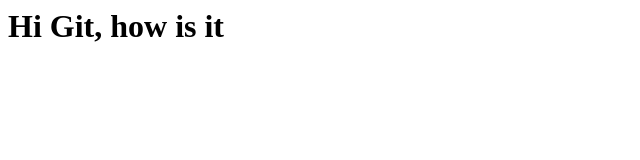
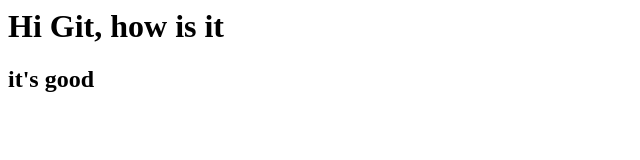
Before and after one commit to AshokDhoni/testrepo, a plain HTML site: page index.html in a window 1280 px wide. Shown: the whole page, without its empty margins (0-640 px from the left). Drawn offline with Linux system fonts and the light colour scheme.

Commit message:
edited index.html 3rd

```diff
--- a/index.html
+++ b/index.html
@@ -1 +1,2 @@
 <h1>Hi Git, how is it </h1>
+<h2> it's good </h2>
```
